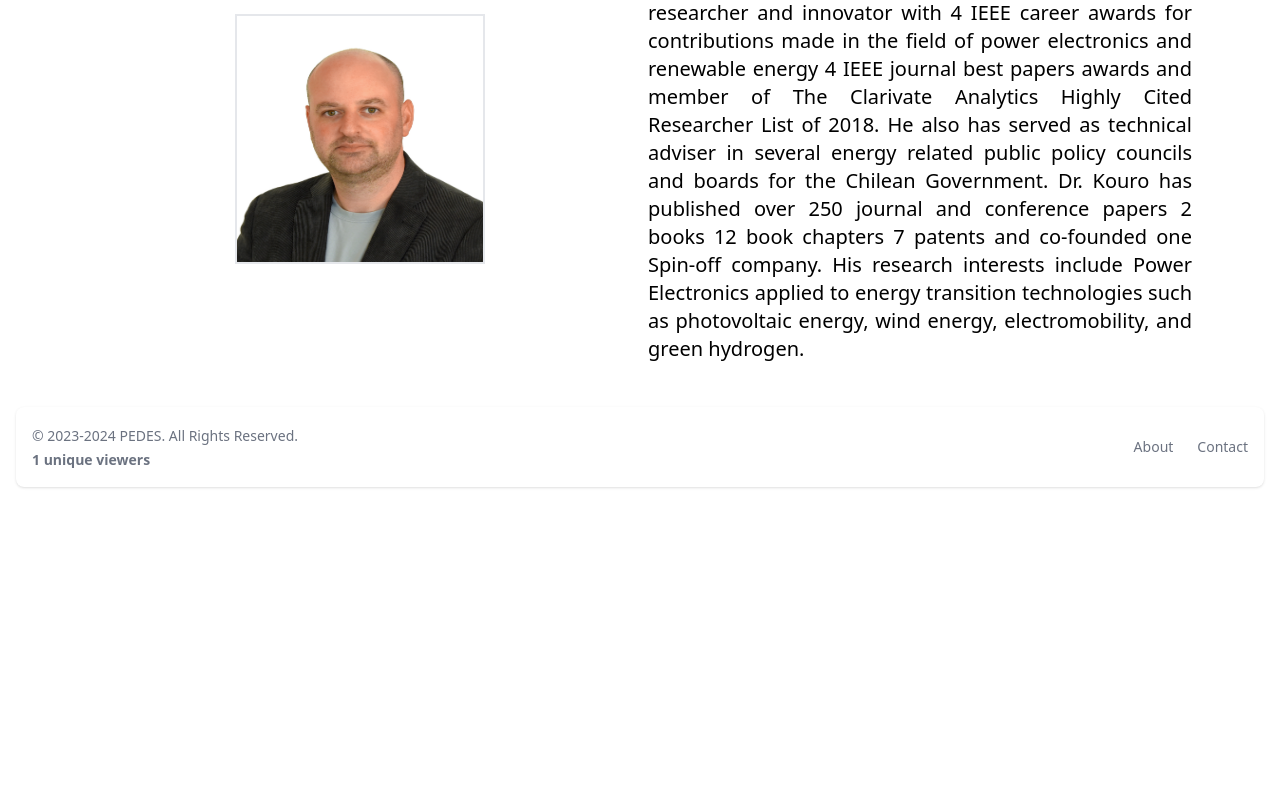
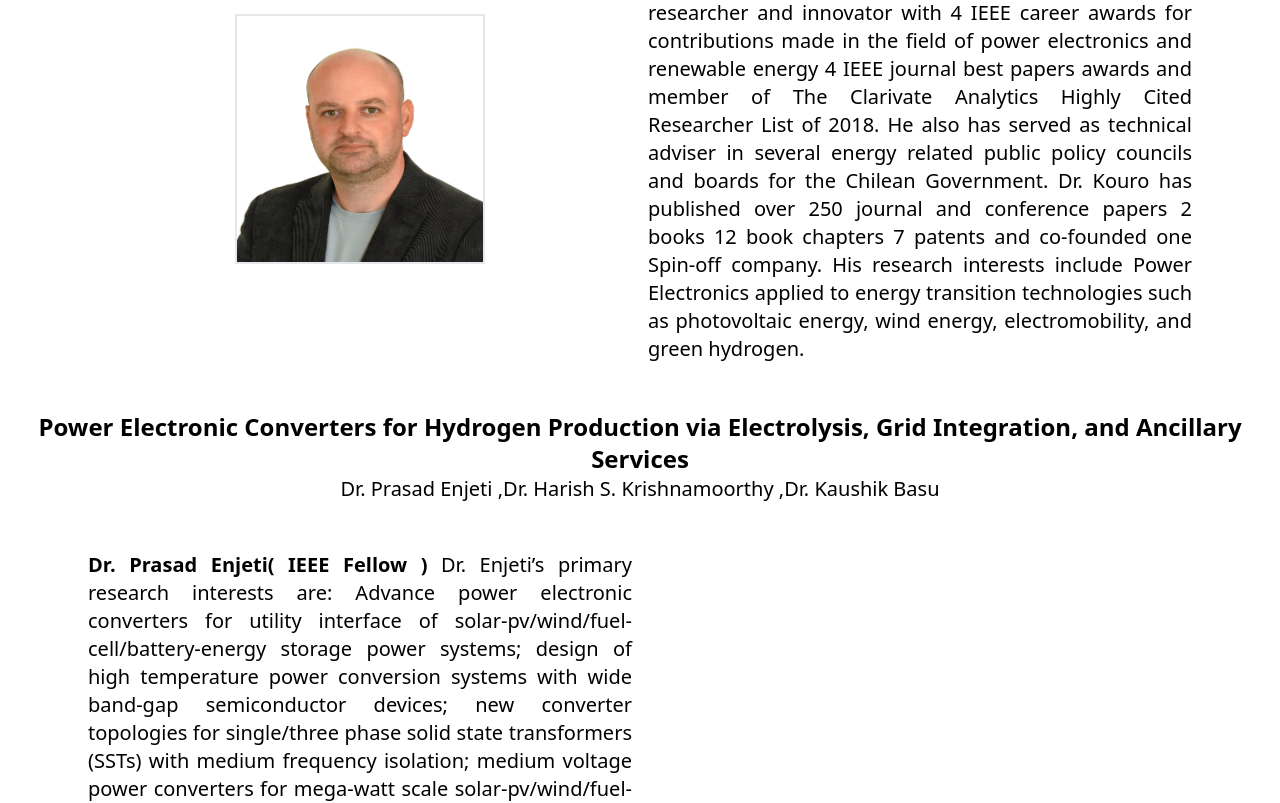
Before and after one commit to anirudhprabhakaran3/pedes-website, a Django app: template web/templates/pages/tutorial.html in a window 1280 px wide. Shown: the part 5697-6500 px from the top of the page. Before the commit the page ends 6185 px from the top, so only its background shows below. Run offline with Django 4.2, Linux system fonts and the light colour scheme; the template is opened without the code that fills it: most values are stand-ins (such as "Sample title", 1, 10 or a date in 2020); some libraries are stand-ins or nearby versions.

Commit message:
tutrial speaker added

```diff
--- a/web/templates/pages/tutorial.html
+++ b/web/templates/pages/tutorial.html
@@ -247,4 +247,42 @@
             </div>
         </div>
     </div>
+    <div class="flex flex-col items-center justify-center text-xl font-arial">
+        <div class="w-full px-5 py-5">
+            <h2 class="text-2xl font-semibold text-center">
+                Power Electronic Converters for Hydrogen Production via Electrolysis,
+                 Grid Integration, and Ancillary Services
+            </h2>
+            <h3 class="text-xl text-center">
+                Dr. Prasad Enjeti ,Dr. Harish S. Krishnamoorthy ,Dr. Kaushik Basu
+            </h3>
+        </div>
+        <div class="flex flex-col lg:flex-row-reverse mx-20 my-5">
+            <div class="basis-1/2 m-2 flex items-center justify-center">
+                <img
+                        src="{% static 'img/prasad.jpeg' %}"
+                        class="h-auto max-w-sm border border-2" style="width: 250px; height: 250px;"
+                />
+            </div>
+            <div class="basis-1/2 m-2 text-justify flex items-center justify-center font-arial">
+                <p>
+                    <span class="font-bold">Dr. Prasad Enjeti( IEEE Fellow )</span>
+                    Dr. Enjeti’s primary research interests are: Advance power electronic converters for utility interface of solar-pv/wind/fuel-cell/battery-energy
+                    storage power systems; design of high temperature power conversion systems with wide band-gap semiconductor devices; new converter topologies for
+                    single/three phase solid state transformers (SSTs) with medium frequency isolation; medium voltage power converters for mega-watt scale
+                    solar-pv/wind/fuel-cell energy systems, adjustable speed drives with medium frequency transformer isolation; development of smart solar
+                    pv-systems for curved surfaces / BIPVs; power quality enhancement for interconnected renewables; power quality issues: design & development
+                    of active power filters; dynamic voltage restorer’s (DVRs) and new & improved ride-through technologies employing flywheel and supercapacitors;
+                    advancing switching power supply designs for portable power systems and modular fuel-cell systems.
+                    He is a Fellow of IEEE (year 2000) for "Contributions to solutions of utility interface problems in power electronic systems and harmonic mitigation”.
+                    He is the inaugural recipient of the R. David Middlebrook Technical Achievement Award from the IEEE Power Electronics Society, 2012.In addition to his
+                    regular graduate and undergraduate teaching load, he along with his students and colleagues has taught 25 different technical short courses, has published
+                    well over 100 conference papers, 86 journal papers, and seven book chapters. His research emphasis on industry-based issues has attracted significant funding.
+                    So far, 26 PhD and 41 MS students have graduated under his supervision and have spring-boarded into key leadership positions He is the lead developer of the Power
+                    Electronics / Power Quality & Fuel Cell Power Conditioning Laboratories at Texas A&M University and is actively involved in many projects with industries while engaged
+                    in teaching, research and consulting in the area of power electronics.
+                </p>
+            </div>
+        </div>
+    </div>
 {% endblock %}
```
Also changed, not shown: web/static/img/prasad.jpeg (added).
